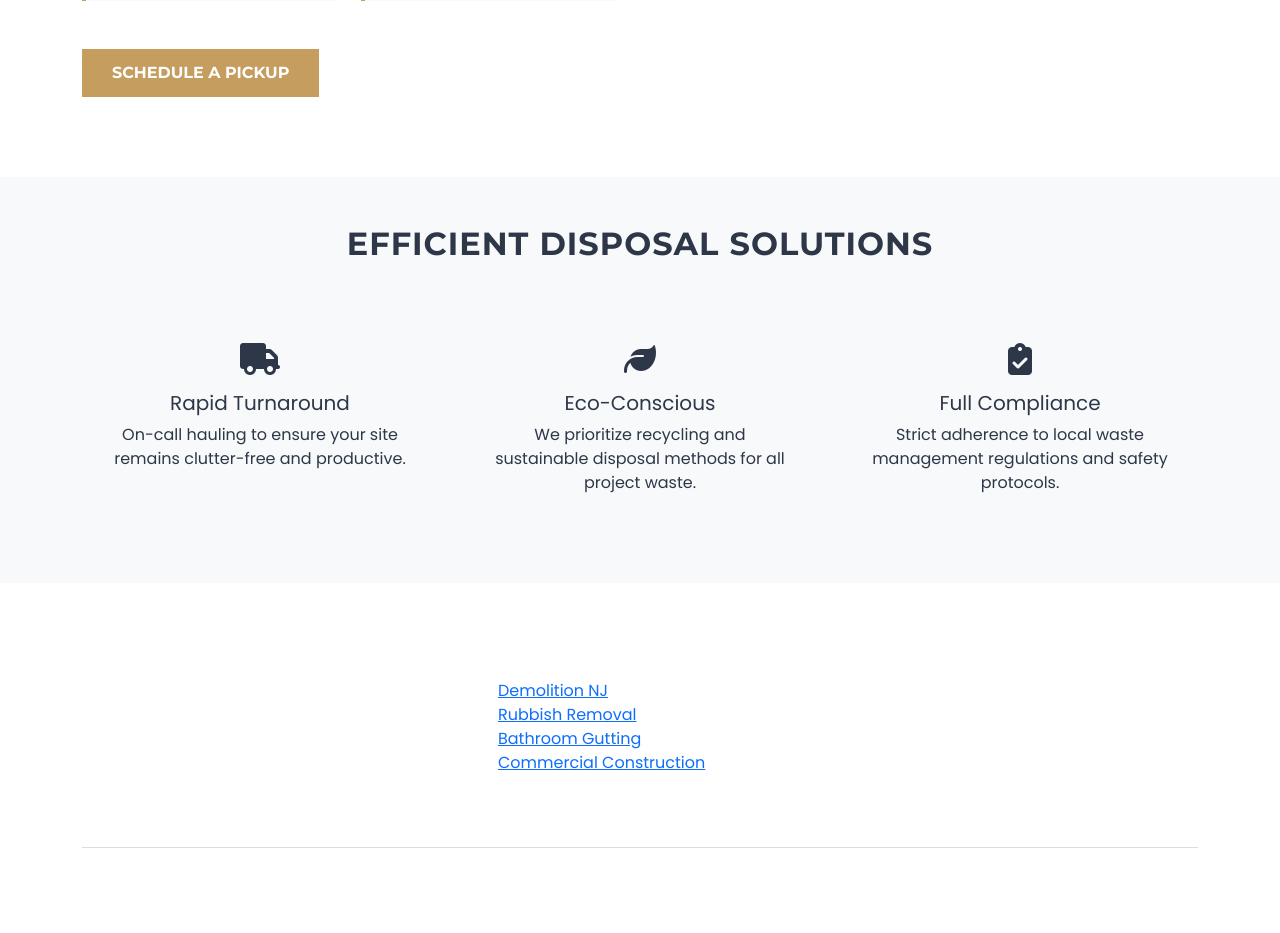
After one commit to khushi335/A-J-Contractors, a Django app: page /services/debris-removal/ in a window 1280 px wide. The commit adds this page. Shown: the part 1044-1977 px from the top of the page. Run offline with Django 5.2, Linux system fonts and the light colour scheme.

Commit message:
feat: add debris removal and site clearing service page

```diff
--- a/main/templates/base.html
+++ b/main/templates/base.html
@@ -80,7 +80,7 @@
                             <li><a class="dropdown-item" href="{% url 'bathroom_renovation' %}">Bathroom Rennovation</a></li>
                             <li><a class="dropdown-item" href="{% url 'custom_shelving' %}">Shelves</a></li>
                             <li><a class="dropdown-item" href="{% url 'steel_welding' %}">All Steel Welding</a></li>
-                            <!--<li><a class="dropdown-item" href="#">Debris Removal</a></li>-->
+                            <li><a class="dropdown-item" href="{% url 'debris_removal' %}">Debris Removal</a></li>
                             <li><a class="dropdown-item" href="#">Site Clearing</a></li>
                             <li><a class="dropdown-item" href="#">General Construction</a></li>
                             <li><a class="dropdown-item" href="#">Basement Cleanouts</a></li>
--- /dev/null
+++ b/main/templates/main/debris_removal.html
@@ -0,0 +1,183 @@
+{% extends 'base.html' %}
+{% load static %}
+
+{% block content %}
+<style>
+    :root {
+        --obsidian: #121416;
+        --bronze: #C59D5F;
+        --platinum: #F8FAFC;
+        --slate: #2D3748;
+        --white: #FFFFFF;
+    }
+
+    body {
+        font-family: 'Poppins', sans-serif;
+        color: var(--slate);
+        background-color: var(--white);
+    }
+
+    h1, h2, h3, h4 {
+        font-family: 'Montserrat', sans-serif;
+        text-transform: uppercase;
+        letter-spacing: 1px;
+        font-weight: 700;
+    }
+
+    /* Hero Section - Clean Site Theme */
+    .hero-service {
+        background: linear-gradient(rgba(18, 20, 22, 0.8), rgba(18, 20, 22, 0.8)), url('https://images.unsplash.com/photo-1591955506264-3f5a6834570a?q=80&w=2070&auto=format&fit=crop');
+        background-size: cover;
+        background-position: center;
+        padding: 120px 0 80px;
+        color: var(--white);
+        text-align: center;
+    }
+
+    .hero-service h1 {
+        font-size: 3.5rem;
+        color: var(--bronze);
+        margin-bottom: 20px;
+    }
+
+    .service-details {
+        padding: 80px 0;
+    }
+
+    .section-title {
+        position: relative;
+        padding-bottom: 15px;
+        margin-bottom: 30px;
+        color: var(--obsidian);
+    }
+
+    .section-title::after {
+        content: '';
+        position: absolute;
+        bottom: 0;
+        left: 0;
+        width: 60px;
+        height: 3px;
+        background: var(--bronze);
+    }
+
+    .feature-card {
+        background: var(--platinum);
+        border-left: 4px solid var(--bronze);
+        padding: 30px;
+        height: 100%;
+        transition: transform 0.3s ease;
+    }
+
+    .feature-card:hover {
+        transform: translateY(-5px);
+        box-shadow: 0 10px 30px rgba(0,0,0,0.1);
+    }
+
+    .btn-bronze {
+        background-color: var(--bronze);
+        color: var(--white);
+        border: none;
+        padding: 12px 30px;
+        font-family: 'Montserrat', sans-serif;
+        text-transform: uppercase;
+        font-weight: 600;
+        text-decoration: none;
+        display: inline-block;
+        transition: 0.3s ease;
+    }
+
+    .btn-bronze:hover {
+        background-color: var(--obsidian);
+        color: var(--bronze);
+    }
+
+    .image-wrapper img {
+        border-radius: 4px;
+        box-shadow: 20px 20px 0px var(--platinum);
+    }
+</style>
+
+<!-- Hero Section -->
+<section class="hero-service">
+    <div class="container">
+        <nav aria-label="breadcrumb">
+            <ol class="breadcrumb justify-content-center bg-transparent">
+                <li class="breadcrumb-item"><a href="{% url 'index' %}" class="text-white">Home</a></li>
+                <li class="breadcrumb-item active text-bronze" aria-current="page">Debris Removal</li>
+            </ol>
+        </nav>
+        <h1>Debris Removal & Site Clearing</h1>
+    </div>
+</section>
+
+<!-- Main Content -->
+<section class="service-details">
+    <div class="container">
+        <div class="row align-items-center g-5">
+            <div class="col-lg-6">
+                <h2 class="section-title">Streamlined Post-Construction Cleanup</h2>
+                <p>We provide comprehensive hauling and debris removal services to keep your project moving. Our team handles everything from heavy concrete and steel disposal to post-renovation waste, ensuring your site is clean, safe, and ready for the next phase of development.</p>
+
+                <div class="row g-4 mt-2">
+                    <div class="col-md-6">
+                        <div class="feature-card">
+                            <h4>Construction Hauling</h4>
+                            <p class="small mb-0">Removal of lumber, drywall, masonry, and other construction-related waste.</p>
+                        </div>
+                    </div>
+                    <div class="col-md-6">
+                        <div class="feature-card">
+                            <h4>Structural Debris</h4>
+                            <p class="small mb-0">Heavy-duty clearing of concrete footings, asphalt, and structural remains.</p>
+                        </div>
+                    </div>
+                </div>
+
+                <div class="mt-5">
+                    <a href="#contact" class="btn-bronze">Schedule a Pickup</a>
+                </div>
+            </div>
+            <div class="col-lg-6">
+                <div class="image-wrapper">
+                    <img src="{% static 'img/debris-demo.jpg' %}" alt="Professional Debris Removal" class="img-fluid">
+                </div>
+            </div>
+        </div>
+    </div>
+</section>
+
+<!-- Why Choose Us -->
+<section class="bg-light py-5">
+    <div class="container">
+        <div class="row text-center mb-5">
+            <div class="col-12">
+                <h2 class="text-uppercase">Efficient Disposal Solutions</h2>
+            </div>
+        </div>
+        <div class="row g-4">
+            <div class="col-md-4">
+                <div class="p-4 text-center">
+                    <i class="fas fa-truck fa-2x mb-3 text-bronze"></i>
+                    <h5>Rapid Turnaround</h5>
+                    <p>On-call hauling to ensure your site remains clutter-free and productive.</p>
+                </div>
+            </div>
+            <div class="col-md-4">
+                <div class="p-4 text-center">
+                    <i class="fas fa-leaf fa-2x mb-3 text-bronze"></i>
+                    <h5>Eco-Conscious</h5>
+                    <p>We prioritize recycling and sustainable disposal methods for all project waste.</p>
+                </div>
+            </div>
+            <div class="col-md-4">
+                <div class="p-4 text-center">
+                    <i class="fas fa-clipboard-check fa-2x mb-3 text-bronze"></i>
+                    <h5>Full Compliance</h5>
+                    <p>Strict adherence to local waste management regulations and safety protocols.</p>
+                </div>
+            </div>
+        </div>
+    </div>
+</section>
+{% endblock %}
--- a/main/urls.py
+++ b/main/urls.py
@@ -13,4 +13,5 @@ urlpatterns = [
     path('services/bathroom-renovation/', bathroom_renovation, name='bathroom_renovation'),
     path('services/custom-shelving/',custom_shelving, name='custom_shelving'),
     path('services/steel-welding/', steel_welding, name='steel_welding'),
+    path('services/debris-removal/', debris_removal, name='debris_removal'),
 ]
--- a/main/views.py
+++ b/main/views.py
@@ -34,3 +34,6 @@ def custom_shelving(request):
 
 def steel_welding(request):
     return render(request, 'main/steel_welding.html')
+
+def debris_removal(request):
+    return render(request, 'main/debris_removal.html')
```
